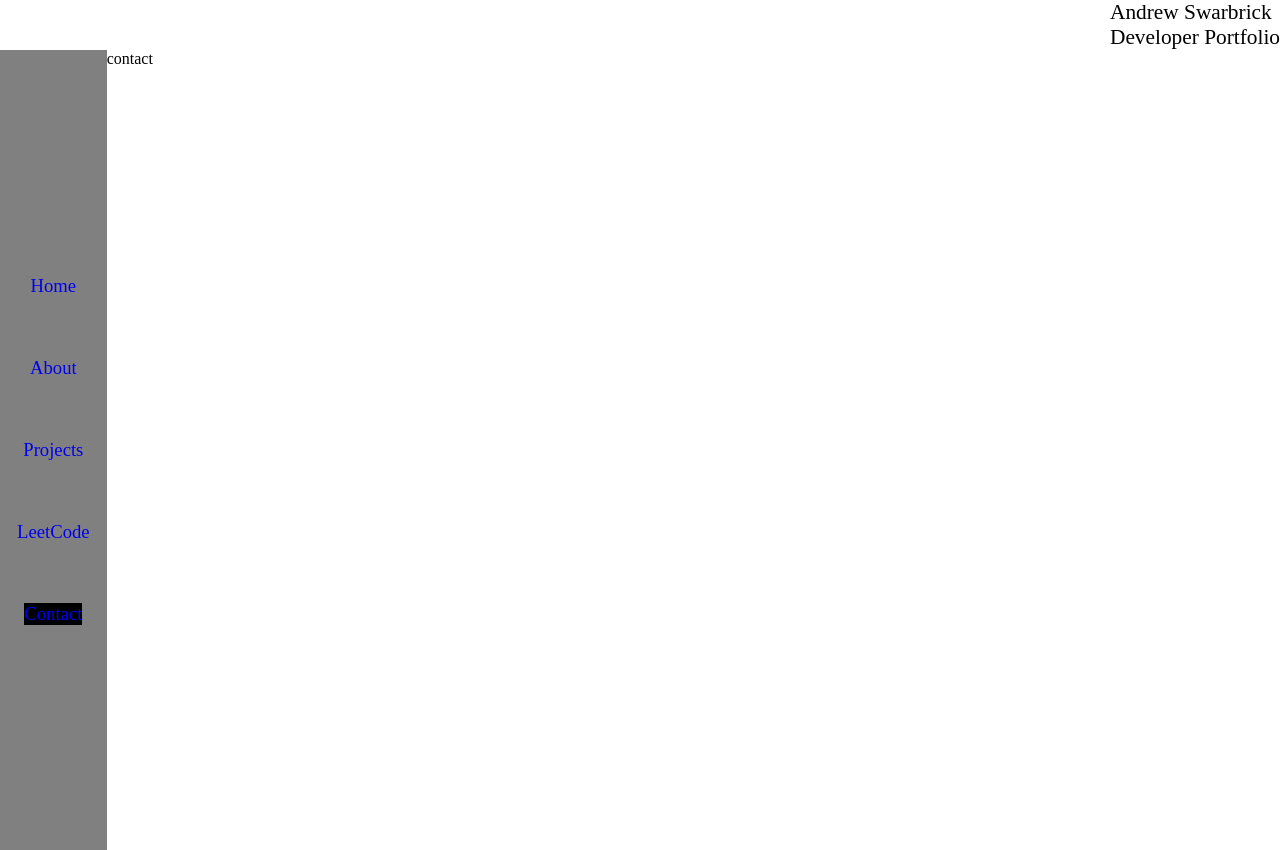
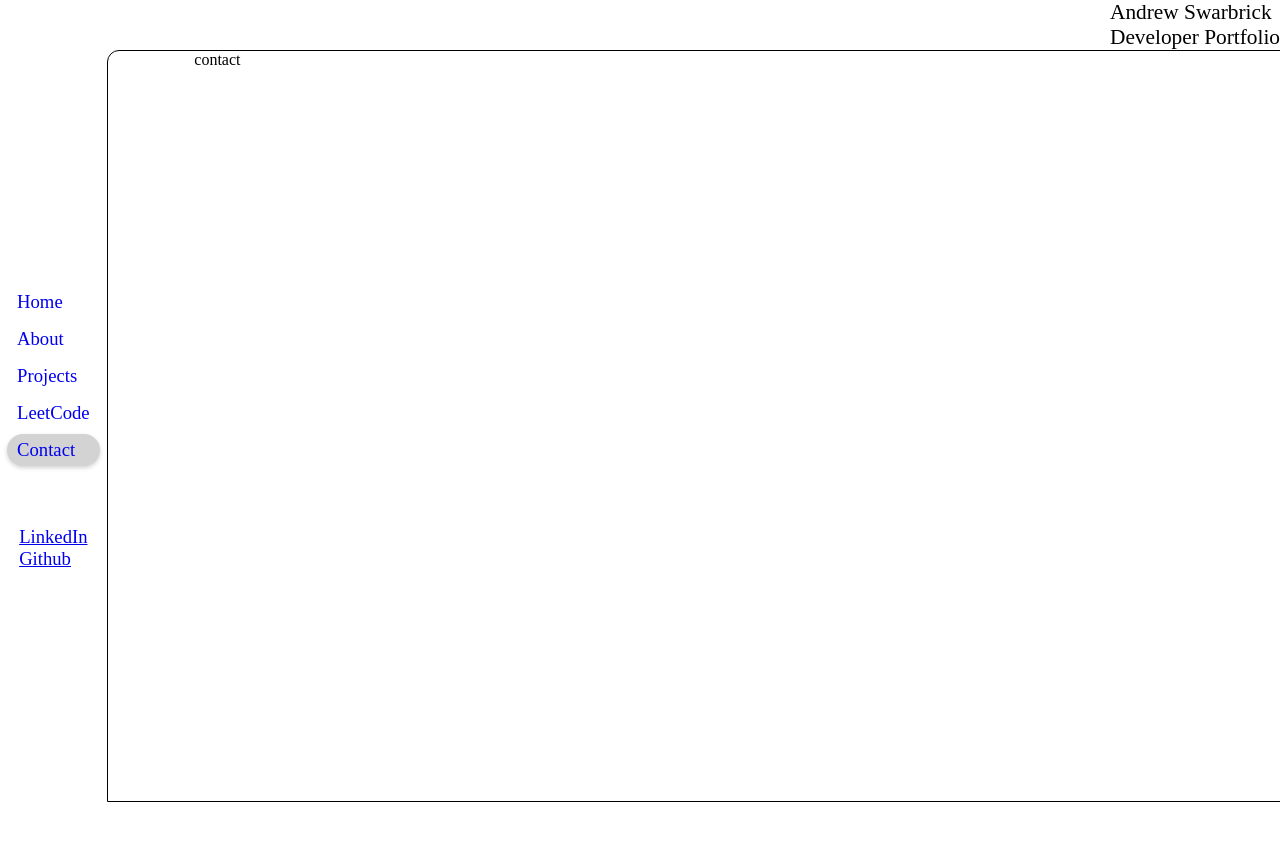
Before and after one commit to aswarb/aswarb.github.io, a React (Vite) app: page /contact in a window 1280 px wide. After the commit the page ends 802 px from the top, so only its background shows below. Built offline with nearby package versions, Linux system fonts and the light colour scheme.

Commit message:
limited content width & trying to get CSS to work before giving up - will need to define sizing variables in CSS

```diff
--- a/src/App.css
+++ b/src/App.css
@@ -14,21 +14,14 @@ body {
 .navDest {
     display: block;
     text-decoration: none;
+    padding:5px 10px 5px 10px;
+    border-radius:1em;
+    margin-top:5px;
 }
 
 .navDest.active {
-    background-color: black;
-}
-
-.pageGrid {
-    display: grid;
-    width: 100%;
-    height: 100%;
-    grid-template-columns: 1fr 11fr;
-    grid-template-rows: fit-content(100%) 1fr;
-    grid-template-areas:
-        'titlebar titlebar'
-        'navbar content';
+    background-color: lightgrey;
+    box-shadow:0px 2px 4px lightgrey;
 }
 
 .namePlate {
@@ -38,18 +31,54 @@ body {
     margin-left: auto;
 }
 
-.contentBox {
-    grid-area: content;
-    overflow: scroll;
-}
-
-.content {
+.emptyDiv {
+    grid-area: empty;
     width: 100%;
     height: 100%;
 }
 
+.pageGrid {
+    display: grid;
+    width: 100%;
+    height: 100%;
+    margin-left: auto;
+    margin-right: auto;
+    grid-template-columns: 1fr 11fr;
+    grid-template-rows: fit-content(100%) 1fr;
+    grid-template-areas:
+        'empty titlebar'
+        'navbar content';
+}
+
+.contentBox {
+    grid-area: content;
+    overflow: scroll;
+    border: 1px solid black;
+    border-radius:0.75em 0em 0em 0em;
+    display: flex;
+    justify-content: center;
+    align-items: center;
+    width: 100%;
+    height: 100%;
+
+}
+
+.content {
+
+    width:1000px;
+    min-width: 400px;
+    max-width:1200px;
+    height: 100%;
+}
+
+.cardContainer {
+    height: 100%;
+
+    background: red;
+}
+
 .titleBar {
-    grid-area: titleBar;
+    grid-area: titlebar;
 }
 
 .navRail {
@@ -59,7 +88,6 @@ body {
     display: flex;
     flex-direction: column;
     justify-content: center;
-    background-color: grey;
 }
 
 .navRail > * {
--- a/src/App.jsx
+++ b/src/App.jsx
@@ -17,6 +17,7 @@ function NavBar() {
     return (
         <>
             <div className="navRail">
+                <div className="navSection">
                     <Link to="/" className={`navDest ${location.pathname === '/' ? 'active' : ''}`}>
                         Home
                     </Link>
@@ -45,6 +46,17 @@ function NavBar() {
                         Contact
                     </Link>
                 </div>
+                <div className="navSection">
+                    <div>
+                        <a href="https://www.linkedin.com/in/andrew-swarbrick-a04314261/">
+                            LinkedIn
+                        </a>
+                    </div>
+                    <div>
+                        <a href="https://github.com/aswarb">Github</a>
+                    </div>
+                </div>
+            </div>
         </>
     )
 }
@@ -56,14 +68,16 @@ function Content({ children }) {
 function App() {
     return (
         <Router>
-            <div className="titleBar">
+            <div className="pageGrid">
+                <div className="emptyDiv"> </div>
+                <div className="titlebar">
                     <div className="namePlate">
                         {' '}
                         <div> Andrew Swarbrick </div>
                         <div> Developer Portfolio</div>
                     </div>
                 </div>
-            <div className="pageGrid">
+
                 <NavBar />
                 <Content>
                     <Routes>
--- a/src/pages/home.jsx
+++ b/src/pages/home.jsx
@@ -1,3 +1,16 @@
+import { BrowserRouter as Router, Route, Routes } from 'react-router-dom'
+import { About } from '!pages/about.jsx'
+import { Projects } from '!pages/projects.jsx'
+import { Leetcode } from '!pages/leetcode.jsx'
+import { Contact } from '!pages/contact.jsx'
 export function Home() {
-    return <div className="content"> home </div>
+    return (
+        <Routes className="content">
+            {' '}
+            <Route path="/about" element={<About />} />
+            <Route path="/projects" element={<Projects />} />
+            <Route path="/leetcode" element={<Leetcode />} />
+            <Route path="/contact" element={<Contact />} />{' '}
+        </Routes>
+    )
 }
--- a/src/pages/projects.jsx
+++ b/src/pages/projects.jsx
@@ -61,13 +61,24 @@ function ProjectCards(projects) {
 
 function ProjectFullPage({ url }) {
     const context = useContext(projectImportUrl)
+    console.log(url)
+    const result = useFetch(url)
+    const paragraphs = JSON.stringify(result.paragraphs)
+    let content = ''
+    console.log(paragraphs)
 
-    const result = useFetch(url)
+    result.paragraphs?.forEach((element) => {
+        content += '<p>' + element + '</p>'
+    })
 
     return (
         <>
-            <div onClick={() => context.setValue(null)}>Back </div>
-            <div dangerouslySetInnerHTML={{ __html: DOMPurify.sanitize(result.content) }} />
+            <div className="titleBar">
+                <div className="backButton" onClick={() => context.setValue(null)}>
+                    Back{' '}
+                </div>
+            </div>
+            <div dangerouslySetInnerHTML={{ __html: DOMPurify.sanitize(content) }} />
         </>
     )
 }
@@ -78,7 +89,7 @@ function PageContent() {
     const projects = projectMap.projects
     console.log(projects)
     return (
-        <div>
+        <div className="cardContainer">
             {context.value === null ? (
                 <ProjectCards projects={projects} />
             ) : (
@@ -92,10 +103,7 @@ export function Projects() {
     return (
         <div className="content">
             <ContextProvider>
-                <div>
-                    <h3>projects</h3>
-                    <PageContent />
-                </div>
+                <PageContent />
             </ContextProvider>
         </div>
     )
```
Also changed, not shown: public/pages/asciivid.json (+8 -1 lines). Lines whose indentation alone changed are shown as unchanged.
